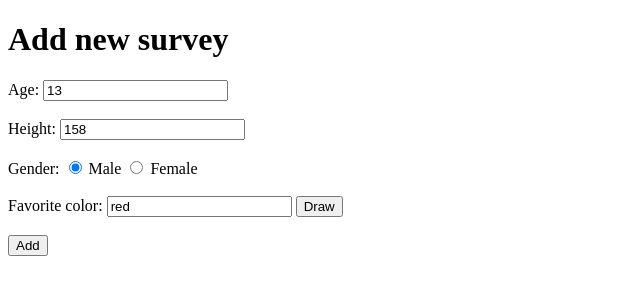
After one commit to JakubKosakowski/CRUD-Web-App, a Flask app: page /edit/1 in a window 1280 px wide. The commit adds this page. Shown: the top 300 px of the page, without its empty margins (0-640 px from the left). Run offline with Flask 3, Linux system fonts and the light colour scheme; data comes from the database, SQL or seed files in the repository.

Commit message:
Create edit GET method

```diff
--- a/app.py
+++ b/app.py
@@ -29,5 +29,22 @@ def add():
     if request.method == 'GET':
         return render_template('add.html')
 
+
+@app.route('/edit/<int:id>', methods=['GET', 'POST'])
+def edit(id):
+    data = exec_sql("""
+        SELECT * FROM People
+        WHERE id = ?;
+    """, (id,))
+    person = {
+        'id': data[0][0],
+        'age': data[0][1],
+        'height': data[0][2],
+        'gender': data[0][3],
+        'favorite_color': data[0][4]
+    }
+    if request.method == 'GET':
+        return render_template('edit.html', person=person)
+
 if __name__ == "__main__":
     app.run(debug=True)
--- /dev/null
+++ b/templates/edit.html
@@ -0,0 +1,25 @@
+{% extends 'base.html' %}
+
+{% block title %}
+Add new survey
+{% endblock %}
+
+{% block content %}
+<h1>Add new survey</h1>
+<form action="" method="POST" id="form">
+  <label for="age">Age: </label>
+  <input type="number" name="age" id="age" value="{{person['age']}}"><br><br>
+  <label for="height">Height: </label>
+  <input type="number" name="height" id="height" value="{{person['height']}}"><br><br>
+  Gender:
+  <input type="radio" id="Male" name="gender" value="Male" {% if person['gender'] == 'Male' %}checked{% endif %}>
+  <label for="Male">Male</label>
+  <input type="radio" id="Female" name="gender" value="Female" {% if person['gender'] == 'Female' %}checked{% endif %}>
+  <label for="Female">Female</label><br><br>
+  <label for="favorite_color">Favorite color:</label>
+  <input type="text" name="favorite_color" id="favorite_color" value="{{person['favorite_color']}}">
+  <button class="random" name="draw" type="button">Draw</button><br><br>
+  <input type="submit" value="Add">
+</form>
+<script src="{{url_for('static', filename='script.js')}}"></script>
+{% endblock %}
--- a/templates/home.html
+++ b/templates/home.html
@@ -21,7 +21,7 @@ Home Page
             <td>{{ person['height'] }}</td>
             <td>{{ person['gender'] }}</td>
             <td>{{ person['favorite_color'] }}</td>
-            <td><a href="#"><button>Edit</button></a></td>
+            <td><a href="{{url_for('edit', id=person['id'])}}"><button>Edit</button></a></td>
             <td><a href="#"><button>Delete</button></a></td>
         </tr>
         {% endfor %}
```
